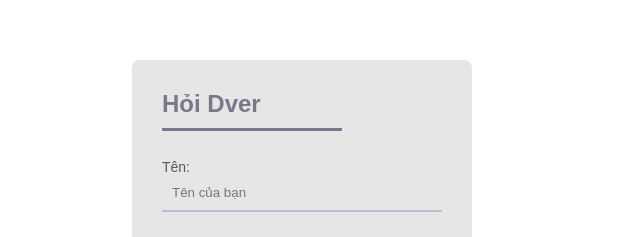
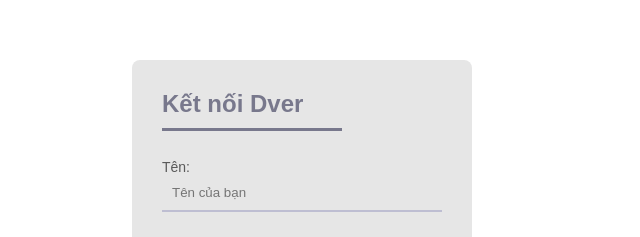
Before and after one commit to coduy96/dvercontact, a plain HTML site: page index.html in a window 1280 px wide. Shown: the part 120-357 px from the top of the page, 338-978 px from the left. Drawn offline with Linux system fonts and the light colour scheme.

Commit message:
fix layout 2

```diff
--- a/index.html
+++ b/index.html
@@ -12,7 +12,7 @@
 <body>
     <script src="https://use.fontawesome.com/4528ae70c6.js"></script>
     <form class="form" action="POST" data-netlify="true">
-        <h2>Hỏi Dver</h2>
+        <h2>Kết nối Dver</h2>
         <p type="Tên:"><input placeholder="Tên của bạn" type="text" name="name"></input></p>
         <p type="Email:"><input placeholder="Email của bạn" type="text" name="email"></input></p>
         <p type="Tin nhắn:"><input placeholder="Bạn muốn tư vấn gì ?" type="text" name="message"></input></p>
```
